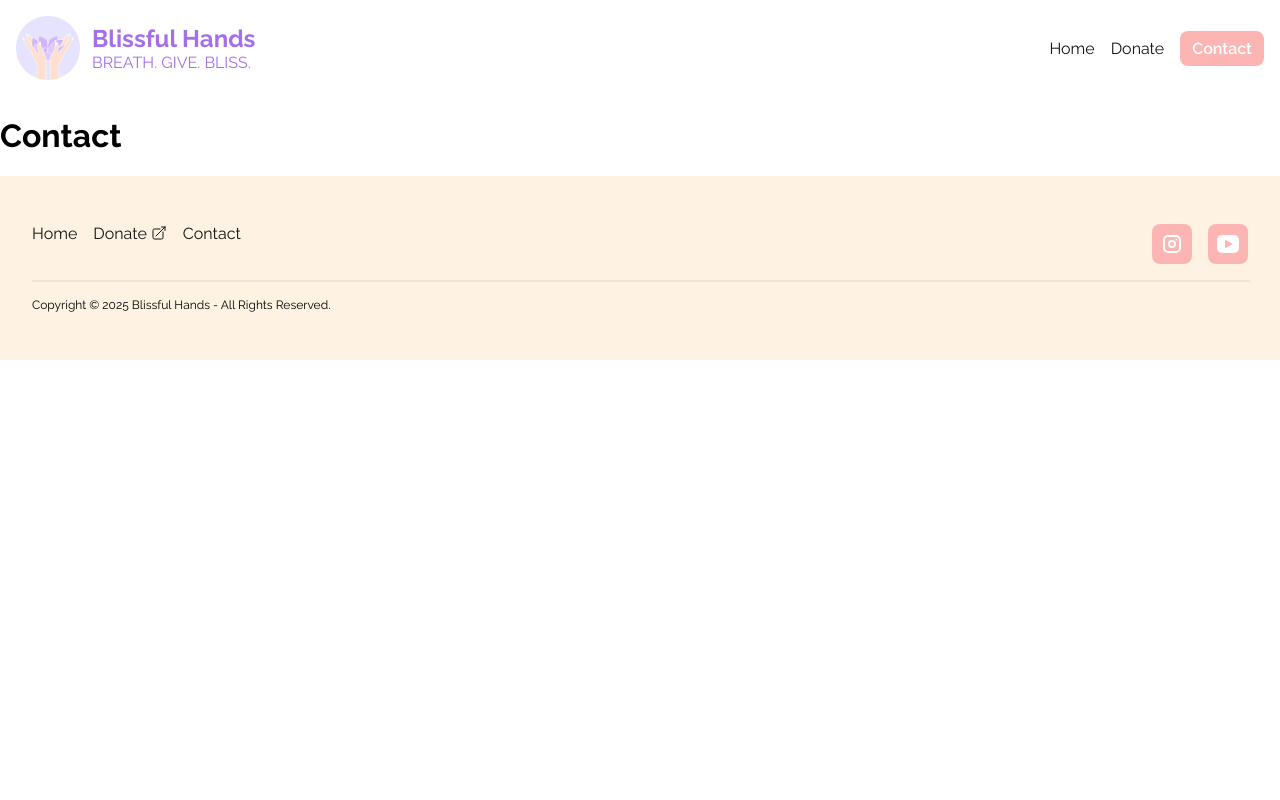
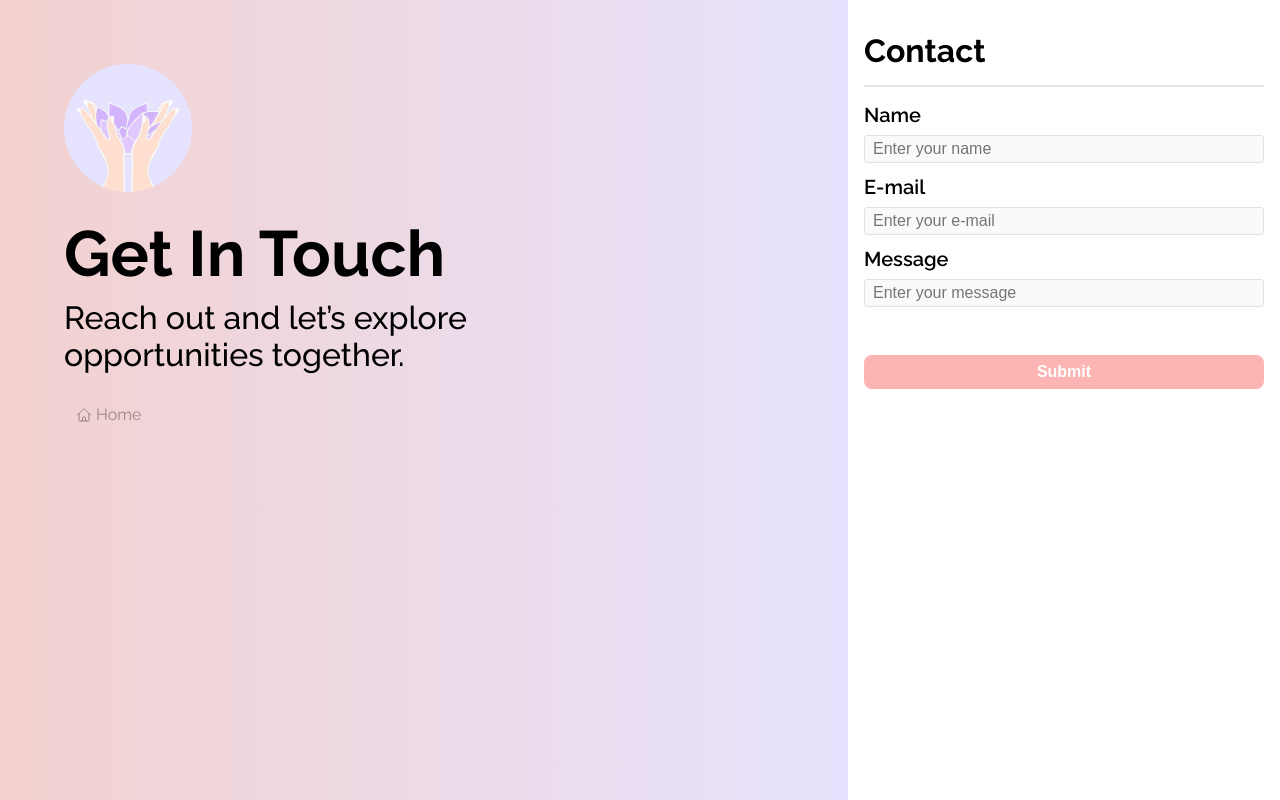
Before and after one commit to pandapog123/blissful-hands-hghs, a SvelteKit app: page /contact in a window 1280 px wide. Built offline with nearby package versions, Linux system fonts and the light colour scheme.

Commit message:
Contact Form; TODO: Home Page, rest of pages

```diff
--- a/src/lib/components/Link.svelte
+++ b/src/lib/components/Link.svelte
@@ -2,12 +2,17 @@
   interface LinkProps {
     href: string;
     variant?: "primary" | "outline" | "ghost" | "destructive";
+    preventLoad?: boolean;
   }
 
   let linkProps: LinkProps = $props();
 </script>
 
-<a href={linkProps.href} class={linkProps.variant ?? ""}>
+<a
+  href={linkProps.href}
+  class={linkProps.variant ?? ""}
+  data-sveltekit-preload-data={linkProps.preventLoad ? "off" : "on"}
+>
   <slot />
 </a>
 
--- a/src/routes/+layout.svelte
+++ b/src/routes/+layout.svelte
@@ -1,18 +1,42 @@
 <script lang="ts" module>
-  export const headerShown = writable(false);
+  export const linkMenuShown = writable(false);
+  // export const headerShown = writable(true);
+  // export const safeHeaderShown = writable(true);
+  // export const footerShown = writable(true);
 </script>
 
 <script lang="ts">
-  import favicon from "$lib/assets/favicon.svg";
+  let mounted = false;
+
+  onMount(() => {
+    mounted = true;
+  });
+
+  afterNavigate(({ to }) => {
+    // if (!mounted) return;
+    // if (to?.route.id === "/contact") {
+    //   headerShown.set(true);
+    //   safeHeaderShown.set(false);
+    //   footerShown.set(false);
+    // } else {
+    //   safeHeaderShown.set(true);
+    //   headerShown.set(true);
+    //   footerShown.set(true);
+    // }
+  });
+
   import { writable } from "svelte/store";
   import Header from "./Header.svelte";
   import Footer from "./Footer.svelte";
+  import { afterNavigate } from "$app/navigation";
+  import BrandURL from "$lib/assets/Brand.png";
 
-  let { children } = $props();
+  import { onMount } from "svelte";
+  import { page } from "$app/state";
 </script>
 
 <svelte:head>
-  <link rel="icon" href={favicon} />
+  <link rel="icon" href={BrandURL} />
 
   <link rel="preconnect" href="https://fonts.googleapis.com" />
   <link rel="preconnect" href="https://fonts.gstatic.com" crossorigin />
@@ -20,17 +44,20 @@
     href="https://fonts.googleapis.com/css2?family=Raleway:ital,wght@0,100..900;1,100..900&display=swap"
     rel="stylesheet"
   />
+
+  {#if page.data.title}
+    <title>Blissful Hands | {page.data.title}</title>
+  {:else}
+    <title>Blissful Hands</title>
+  {/if}
 </svelte:head>
 
-<Header />
-
-<main>
-  {@render children()}
-</main>
-
-<Footer />
-
-<div class="menu-popup" class:shown={$headerShown}>
+<div
+  class="menu-popup"
+  class:shown={$linkMenuShown}
+  aria-hidden={`${!$linkMenuShown}`}
+  inert={!$linkMenuShown}
+>
   <div class="menu-links">
     <ul>
       <li>
@@ -38,7 +65,7 @@
           href="/"
           class="page-link"
           on:click={() => {
-            $headerShown = false;
+            $linkMenuShown = false;
           }}>Home</a
         >
       </li>
@@ -48,7 +75,7 @@
           href="https://www.zeffy.com/en-US/donation-form/blissful-hands"
           target="_blank"
           on:click={() => {
-            $headerShown = false;
+            $linkMenuShown = false;
           }}
         >
           <div>Donate</div>
@@ -73,7 +100,7 @@
           href="/contact"
           class="page-link"
           on:click={() => {
-            $headerShown = false;
+            $linkMenuShown = false;
           }}>Contact</a
         >
       </li>
@@ -81,7 +108,7 @@
 
     <button
       on:click={() => {
-        $headerShown = false;
+        $linkMenuShown = false;
       }}
       aria-label="Close menu"
     >
@@ -102,6 +129,22 @@
     </button>
   </div>
 </div>
+
+{#if page.data.ui.showHeader}
+  <div inert={$linkMenuShown}>
+    <Header safeHide={page.data.ui.safeHeader ?? true} />
+  </div>
+{/if}
+
+<main inert={$linkMenuShown}>
+  <slot />
+</main>
+
+{#if page.data.ui.showFooter}
+  <div inert={$linkMenuShown}>
+    <Footer />
+  </div>
+{/if}
 
 <style>
   :global(body) {
--- /dev/null
+++ b/src/routes/+layout.ts
@@ -0,0 +1,9 @@
+export function load() {
+  return {
+    ui: {
+      showHeader: true,
+      safeHeader: true,
+      showFooter: true,
+    },
+  };
+}
--- a/src/routes/Footer.svelte
+++ b/src/routes/Footer.svelte
@@ -24,7 +24,9 @@
           </svg>
         </a>
       </li>
-      <li class="site-link"><a href="/contact">Contact</a></li>
+      <li class="site-link">
+        <a href="/contact" data-sveltekit-preload-data="off">Contact</a>
+      </li>
     </ul>
 
     <ul class="social-links">
@@ -162,6 +164,10 @@
       display: none;
     }
 
+    .links {
+      align-items: center;
+    }
+
     ul {
       gap: 1rem;
     }
--- a/src/routes/Header.svelte
+++ b/src/routes/Header.svelte
@@ -1,15 +1,21 @@
 <script lang="ts">
+  interface HeaderProps {
+    safeHide: boolean;
+  }
+
+  let headerProps: HeaderProps = $props();
+
   import Link from "$lib/components/Link.svelte";
 
   import BrandURL from "$lib/assets/Brand.png";
-  import { headerShown } from "./+layout.svelte";
+  import { linkMenuShown } from "./+layout.svelte";
 
   function handleMenuButtonClick() {
-    $headerShown = !$headerShown;
+    $linkMenuShown = !$linkMenuShown;
   }
 </script>
 
-<header>
+<header class:safe-hide={!headerProps.safeHide}>
   <a href="/" class="brand-link">
     <div class="brand">
       <img src={BrandURL} alt="Blissful Hands Brand" />
@@ -32,14 +38,14 @@
         href="https://www.zeffy.com/en-US/donation-form/blissful-hands"
         target="_blank"
         on:click={() => {
-          $headerShown = false;
+          $linkMenuShown = false;
         }}
       >
         <div>Donate</div>
       </a>
     </li>
     <li>
-      <Link href="/contact" variant="primary">Contact</Link>
+      <Link href="/contact" variant="primary" preventLoad>Contact</Link>
     </li>
   </ul>
 
@@ -151,6 +157,10 @@
   }
 
   @media (min-width: 650px) {
+    .safe-hide {
+      display: none;
+    }
+
     ul {
       display: flex;
     }
--- a/src/routes/about/+page.svelte
+++ /dev/null
@@ -1 +0,0 @@
-<h1>About </h1>
--- a/src/routes/contact/+page.svelte
+++ b/src/routes/contact/+page.svelte
@@ -1 +1,272 @@
-<h1>Contact </h1>
+<script lang="ts">
+  import { afterNavigate, goto } from "$app/navigation";
+  import BrandURL from "$lib/assets/Brand.png";
+
+  let backPage: string | undefined | null = null;
+
+  afterNavigate(({ from }) => {
+    backPage = from?.route.id;
+  });
+
+  function handleBack() {
+    if (!backPage) {
+      goto("/");
+    } else {
+      goto(backPage);
+    }
+  }
+</script>
+
+<section class="contact">
+  <div class="left">
+    <img src={BrandURL} alt="Blissful Hands Brand" />
+
+    <div class="title">
+      <h1>Get In Touch</h1>
+      <h2>Reach out and let’s explore opportunities together.</h2>
+    </div>
+
+    <div>
+      <a href={backPage ?? "/"} class="back-button">
+        {#if backPage}
+          <svg
+            xmlns="http://www.w3.org/2000/svg"
+            fill="none"
+            viewBox="0 0 24 24"
+            stroke-width="1.5"
+            stroke="currentColor"
+            class="size-6"
+          >
+            <path
+              stroke-linecap="round"
+              stroke-linejoin="round"
+              d="M9 15 3 9m0 0 6-6M3 9h12a6 6 0 0 1 0 12h-3"
+            />
+          </svg>
+          <div>Go Back</div>
+        {:else}
+          <svg
+            xmlns="http://www.w3.org/2000/svg"
+            fill="none"
+            viewBox="0 0 24 24"
+            stroke-width="1.5"
+            stroke="currentColor"
+            class="size-6"
+          >
+            <path
+              stroke-linecap="round"
+              stroke-linejoin="round"
+              d="m2.25 12 8.954-8.955c.44-.439 1.152-.439 1.591 0L21.75 12M4.5 9.75v10.125c0 .621.504 1.125 1.125 1.125H9.75v-4.875c0-.621.504-1.125 1.125-1.125h2.25c.621 0 1.125.504 1.125 1.125V21h4.125c.621 0 1.125-.504 1.125-1.125V9.75M8.25 21h8.25"
+            />
+          </svg>
+
+          <div>Home</div>
+        {/if}
+      </a>
+    </div>
+  </div>
+
+  <form action="" method="POST">
+    <div class="top">
+      <h1>Contact</h1>
+
+      <hr />
+
+      <ul>
+        <li>
+          <h2>Name</h2>
+          <input
+            type="text"
+            name="name"
+            id="name"
+            placeholder="Enter your name"
+          />
+        </li>
+        <li>
+          <h2>E-mail</h2>
+          <input
+            type="email"
+            name="email"
+            id="email"
+            placeholder="Enter your e-mail"
+          />
+        </li>
+        <li>
+          <h2>Message</h2>
+          <input
+            type="text"
+            name="message"
+            id="message"
+            placeholder="Enter your message"
+          />
+        </li>
+      </ul>
+    </div>
+
+    <button type="submit">Submit</button>
+  </form>
+</section>
+
+<style>
+  * {
+    margin: 0;
+  }
+
+  .contact {
+    display: flex;
+  }
+
+  .left {
+    display: none;
+    background: linear-gradient(90deg, #f3d1cf 0%, #e6e3fe 100%);
+    padding: 4rem;
+    /* display: flex */
+    flex-direction: column;
+    gap: 1.5rem;
+  }
+
+  .left img {
+    width: 8rem;
+    height: 8rem;
+  }
+
+  .left .title {
+    display: flex;
+    flex-direction: column;
+    gap: 0.5rem;
+  }
+
+  .left h1 {
+    font-size: 3rem;
+  }
+
+  .left h2 {
+    font-weight: 500;
+    font-size: 1.5rem;
+    max-width: 20rem;
+  }
+
+  form {
+    width: 100vw;
+    padding: 1rem;
+    display: flex;
+    flex-direction: column;
+    gap: 3rem;
+  }
+
+  ul {
+    list-style-type: none;
+    padding: 0;
+    display: flex;
+    flex-direction: column;
+    gap: 0.75rem;
+  }
+
+  li {
+    display: flex;
+    flex-direction: column;
+    gap: 0.5rem;
+  }
+
+  li input {
+    border: solid rgba(0, 0, 0, 0.1) 1px;
+    border-radius: 0.25rem;
+    font-size: 1rem;
+    padding: 0.25rem 0.5rem;
+    background-color: rgba(0, 0, 0, 0.02);
+  }
+
+  form h1 {
+    font-size: 2rem;
+  }
+
+  hr {
+    border: solid rgba(0, 0, 0, 0.1) 0.5px;
+  }
+
+  form h2 {
+    font-weight: 600;
+    font-size: 1.25rem;
+  }
+
+  .top {
+    display: flex;
+    flex-direction: column;
+    gap: 1rem;
+  }
+
+  form button {
+    border: none;
+    background: var(--accent);
+    color: var(--off-neutral);
+    border-radius: 0.5rem;
+    padding: 0.5rem;
+    font-size: 1rem;
+    font-weight: 600;
+    transition: all 200ms ease-in-out;
+  }
+
+  form button:hover {
+    background-color: var(--off-accent);
+  }
+
+  .back-button {
+    width: fit-content;
+    color: var(--neutral);
+    text-decoration: none;
+    background-color: transparent;
+    display: flex;
+    align-items: center;
+    gap: 0.25rem;
+    padding: 0.5rem 0.75rem;
+    transition: all 200ms ease-in-out;
+    border-radius: 100rem;
+    border: none;
+    opacity: 0.4;
+    /* border: solid rgba(0, 0, 0, 0.1) 1px; */
+  }
+
+  .back-button:hover {
+    background-color: rgba(0, 0, 0, 0.1);
+  }
+
+  .back-button svg {
+    width: 1rem;
+    height: 1rem;
+  }
+
+  @media (min-width: 650px) {
+    .contact {
+      height: 100vh;
+    }
+  }
+
+  @media (min-width: 800px) {
+    form {
+      width: 300px;
+      padding: 2rem 1rem;
+    }
+
+    .left {
+      flex: 1;
+      display: flex;
+    }
+  }
+
+  @media (min-width: 900px) {
+    form {
+      width: 400px;
+    }
+  }
+
+  @media (min-width: 1000px) {
+    .left h1 {
+      font-size: 4rem;
+    }
+
+    .left h2 {
+      font-size: 2rem;
+      max-width: 28rem;
+    }
+  }
+</style>
--- /dev/null
+++ b/src/routes/contact/+page.ts
@@ -0,0 +1,10 @@
+export function load() {
+  return {
+    ui: {
+      showHeader: true,
+      safeHeader: false,
+      showFooter: false,
+    },
+    title: "Contact",
+  };
+}
--- a/src/routes/donate/+page.svelte
+++ /dev/null
@@ -1 +0,0 @@
-<h1>Donate </h1>
```
Also changed, not shown: src/app.d.ts (+8 -1 lines).
